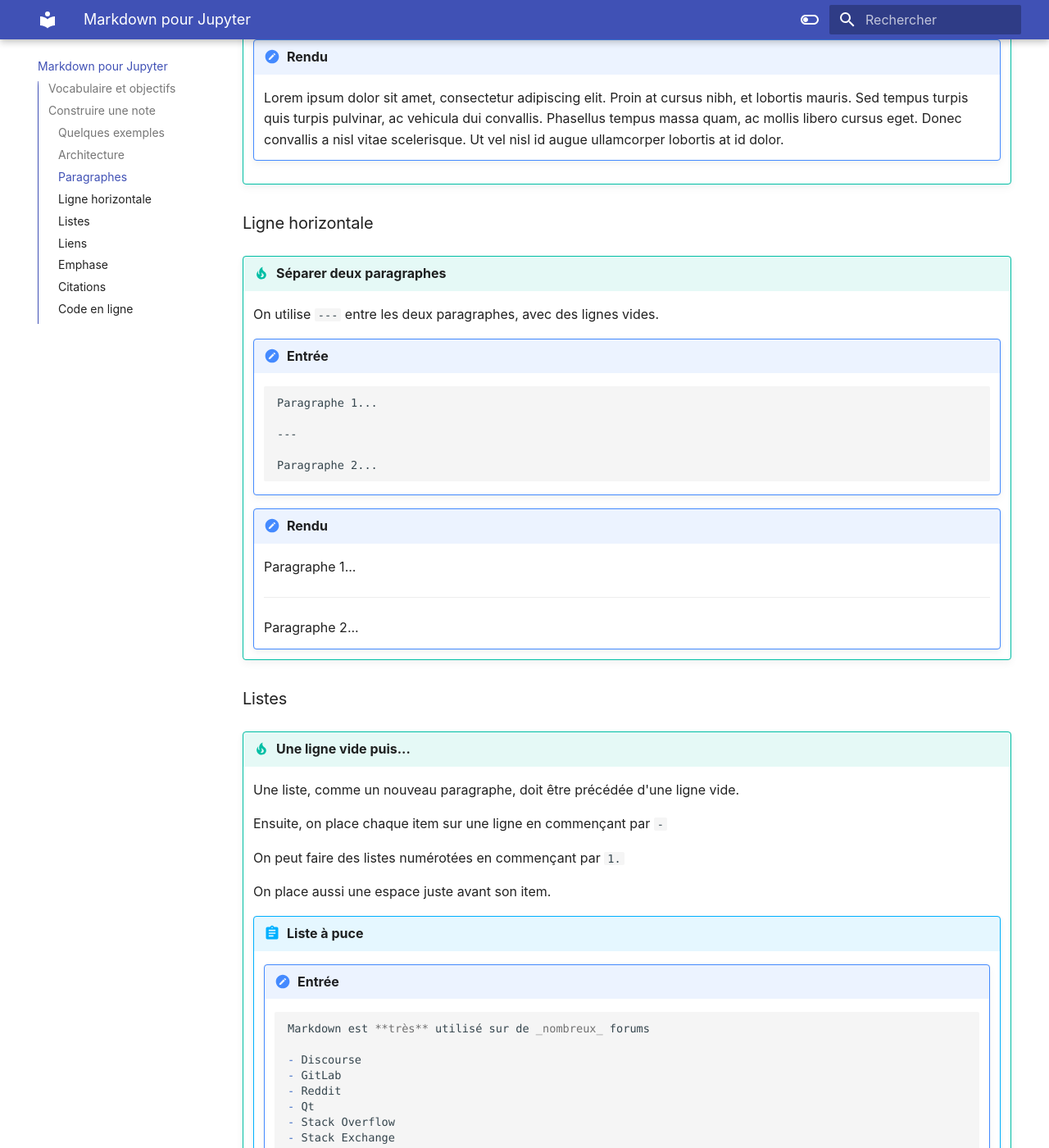
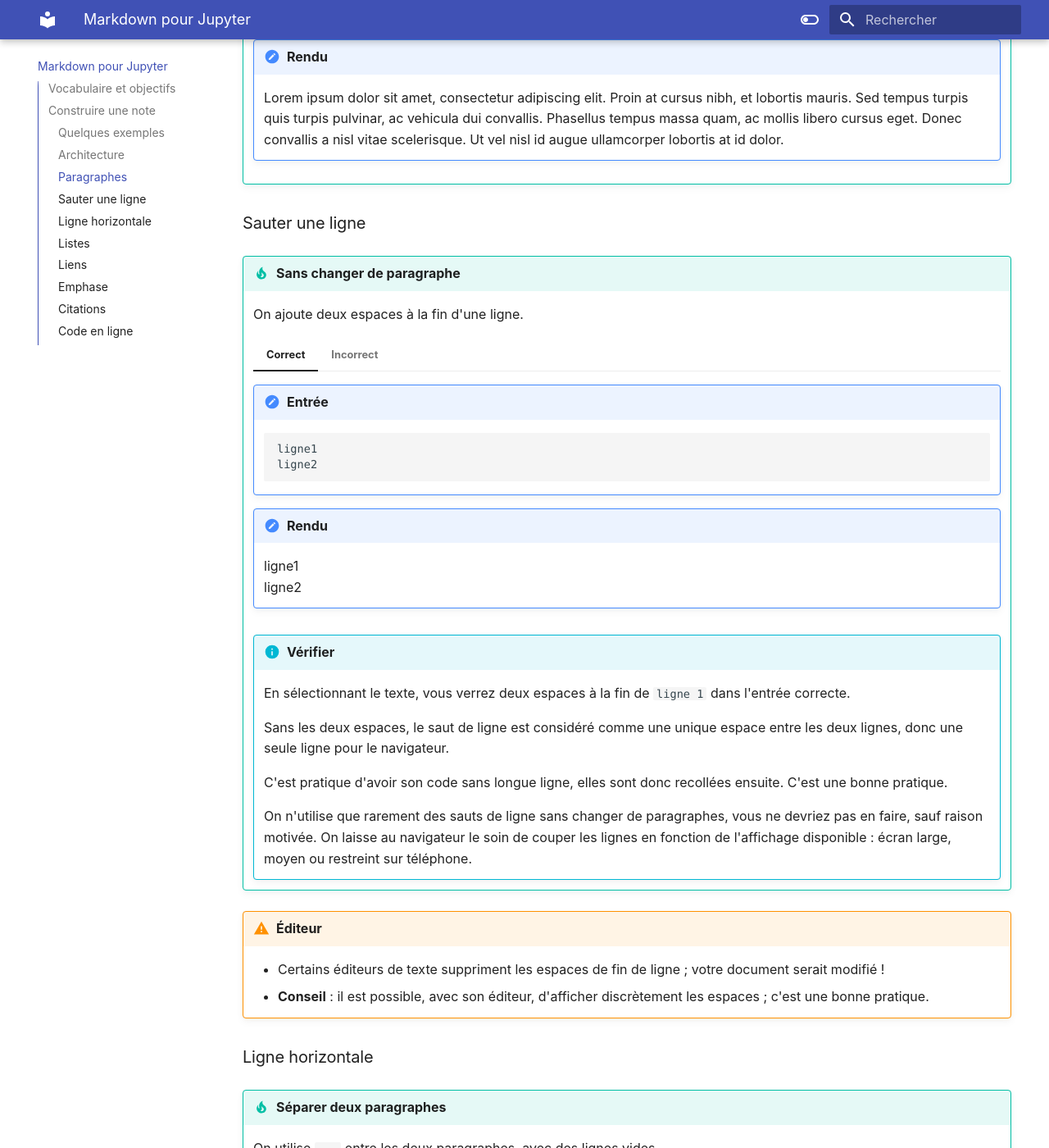
Before and after one commit to lilabidi/Learn-mkdocs, an MkDocs documentation site: the page built from docs/markdown-jupyter.md, in a window 1280 px wide and 1400 px high, scrolled down 2805 px. Shown: the whole window at 82% size. Built offline with MkDocs 1.6.1 and Material for MkDocs 9.7.7, drawn with Linux system fonts in a browser that asks for light colours; some of the changed text lies outside the part shown.

Commit message:
lignes coupées

````diff
--- a/docs/markdown-jupyter.md
+++ b/docs/markdown-jupyter.md
@@ -159,6 +159,45 @@
             Lorem ipsum dolor sit amet, consectetur adipiscing elit. Proin at cursus nibh, et lobortis mauris. Sed tempus turpis quis turpis pulvinar, ac vehicula dui convallis. Phasellus tempus massa quam, ac mollis libero cursus eget. Donec convallis a nisl vitae scelerisque. Ut vel nisl id augue ullamcorper lobortis at id dolor.
             </pre>
 
+### Sauter une ligne
+
+!!! tip "Sans changer de paragraphe"
+    On ajoute deux espaces à la fin d'une ligne.
+
+    === "Correct"
+        !!! note "Entrée"
+            ```markdown
+            ligne1
+            ligne2
+            ```
+        !!! done "Rendu"
+            ligne1
+            ligne2
+
+    === "Incorrect"
+        !!! note "Entrée"
+            ```markdown
+            ligne1
+            ligne2
+            ```
+        !!! done "Rendu"
+            ligne1
+            ligne2
+
+    !!! info "Vérifier"
+        En sélectionnant le texte, vous verrez deux espaces à la fin de `ligne 1` dans l'entrée correcte.
+
+        Sans les deux espaces, le saut de ligne est considéré comme une unique espace entre les deux lignes, donc une seule ligne pour le navigateur.
+
+        C'est pratique d'avoir son code sans longue ligne, elles sont donc recollées ensuite. C'est une bonne pratique.
+
+        On n'utilise que rarement des sauts de ligne sans changer de paragraphes, vous ne devriez pas en faire, sauf raison motivée. On laisse au navigateur le soin de couper les lignes en fonction de l'affichage disponible : écran large, moyen ou restreint sur téléphone.
+
+!!! warning "Éditeur"
+    - Certains éditeurs de texte suppriment les espaces de fin de ligne ; votre document serait modifié !
+    - **Conseil** : il est possible, avec son éditeur, d'afficher discrètement les espaces ; c'est une bonne pratique.
+
+
 ### Ligne horizontale
 
 !!! tip "Séparer deux paragraphes"
@@ -313,6 +352,8 @@
         !!! done "Rendu"
             Pour [contacter rapidement](tel:+33 1 234 567 890) ce numéro.
 
+        Le lien ne fonctionnera que si la page est lue avec un navigateur qui a accès au protocole. Concrètement, sur un smartphone !
+
 ### Emphase
 
 !!! info "Pas trop gras svp !"
@@ -345,7 +386,7 @@
 
         ??? info "HTML"
             ```html
-            Du <em>texte en italique</em> entouré de la balise tiret bas <em>ou</em> une étoile.
+            <p>Du <em>texte en italique</em> entouré de la balise tiret bas <em>ou</em> une étoile.</p>
             ```
 
     === "L'emphase forte"
@@ -362,7 +403,7 @@
 
         ??? info "HTML"
             ```html
-            Du <strong>texte en gras</strong> entouré de la balise double étoile, <strong>ou</strong> double tiret bas.
+            <p>Du <strong>texte en gras</strong> entouré de la balise double étoile, <strong>ou</strong> double tiret bas.</p>
             ```
 
     === "Des mélanges"
@@ -376,9 +417,19 @@
 
         ??? info "HTML"
             ```html
-            <strong>
-            <strong><em>Un</em></strong> exemple <em>avec</em> tous <em>les</em> cas <em><strong>possibles</strong></em>, <strong>fort1</strong> ou <strong>fort2</strong>.
+            <p><strong><em>Un</em></strong> exemple <em>avec</em> tous <em>les</em> cas <em><strong>possibles</strong></em>, <strong>fort1</strong> ou <strong>fort2</strong>.</p>
             ```
+
+!!! warning "Recommandation"
+    !!! note "Entrée"
+        ```markdown
+        - Pour l'emphase faible, _un_ tiret-bas.
+        - Pour l'emphase forte, **deux** astérisques.
+        ```
+
+    !!! done "Rendu"
+        - Pour l'emphase faible, _un_ tiret-bas.
+        - Pour l'emphase forte, **deux** astérisques.
 
 ### Citations
 
@@ -405,8 +456,56 @@
             De Luc Fayard, _Dictionnaire impertinent des branchés_
 
     === "Citations imbriquées"
-        blabla à suivre...
+        Voici un example de mail qu'on peut recevoir, témoin d'un échange. Quand un mail est long, on peut avoir envie de répondre dans la partie associée et non tout d'un bloc au départ.
+
+        L'un dit « Salut ; À+», l'autre dit « Bonjour ; Merci ».
+
+        !!! note "Entrée"
+            ```markdown
+            Salut, c'est bon pour dimanche, pour le reste je réponds dans le corps du mail.
+            À+
+            > Bonjour,
+            > un long blabla...
+            > avec une question pour dimanche.
+            > Et une autre question_1.
+
+            Réponse à question_1.
+
+            > Sinon blabla, et question_2.
+
+            Réponse à question_2.
+
+            > > Salut,
+            > > Tu fais quoi dimanche ?
+            > > À+
+
+            > Alors, je pense que...
+            > Merci et bonne journée
+            ```
+
+        !!! done "Rendu"
+            Salut, c'est bon pour dimanche, pour le reste je réponds dans le corps du mail.
+            À+
+            > Bonjour,
+            > un long blabla...
+            > avec une question pour dimanche.
+            > Et une autre question_1.
+
+            Réponse à question_1.
+
+            > Sinon blabla, et question_2.
+
+            Réponse à question_2.
+
+            > > Salut,
+            > > Tu fais quoi dimanche ?
+            > > À+
+
+            > Alors, je pense que...
+            > Merci et bonne journée
+
 
 ### Code en ligne
 
-Avec `` ` ``
+!!! tip "Avec le _backtick_"
+    Avec `` ` ``
````
